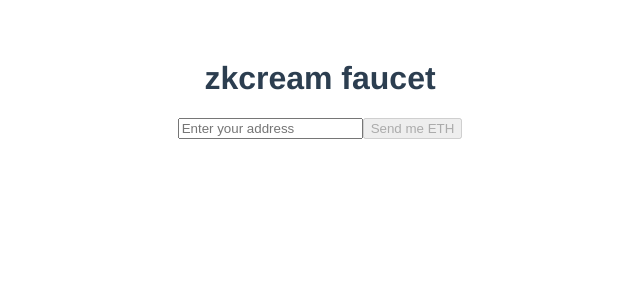
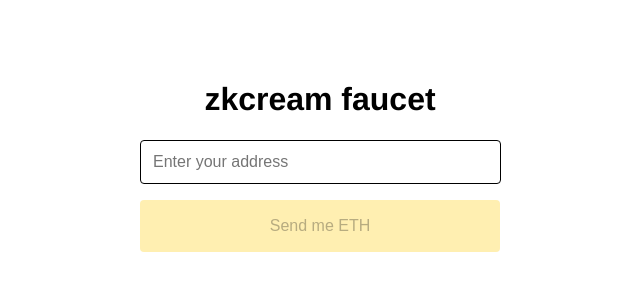
Before and after one commit to zkcream/zkcream-faucet, a Vue app: page / in a window 1280 px wide. Shown: the top 300 px of the page, without its empty margins (320-960 px from the left). Built offline with nearby package versions, Linux system fonts and the light colour scheme; no server answers.

Commit message:
Added css

```diff
--- a/package.json
+++ b/package.json
@@ -16,7 +16,8 @@
     "axios": "^0.21.4",
     "core-js": "^3.6.5",
     "ethers": "^5.4.7",
-    "vue": "^3.0.0"
+    "vue": "^3.0.0",
+    "vue-styled-components": "^1.6.0"
   },
   "devDependencies": {
     "@typescript-eslint/eslint-plugin": "^4.18.0",
--- a/src/App.vue
+++ b/src/App.vue
@@ -20,7 +20,9 @@ export default defineComponent({
   -webkit-font-smoothing: antialiased;
   -moz-osx-font-smoothing: grayscale;
   text-align: center;
-  color: #2c3e50;
+  color: black;
+  margin: 0 auto;
   margin-top: 60px;
+  width: 360px;
 }
 </style>
--- a/src/components/Form.vue
+++ b/src/components/Form.vue
@@ -1,8 +1,10 @@
 <template>
-  <div>
+  <div id="container">
     <h1>{{ title }}</h1>
     <input class="input" v-model="to" placeholder="Enter your address" />
-    <button :disabled="!isAddress()" @click="post">{{ buttonTxt }}</button>
+    <button class="btn" :disabled="!isAddress()" @click="post">
+      {{ buttonTxt }}
+    </button>
   </div>
 </template>
 
@@ -31,3 +33,40 @@ export default defineComponent({
   },
 })
 </script>
+
+<style>
+#container {
+  display: grid;
+}
+
+.input {
+  width: 93%;
+  font-size: 1rem;
+  padding: 12px;
+  border: 1px solid;
+  border-radius: 0.25rem;
+  line-height: 1rem;
+  margin-bottom: 1rem;
+}
+
+.btn {
+  font-size: 1rem;
+  font-weight: 500;
+  background-color: #fecc01;
+  padding: 16px;
+  text-align: center;
+  border-radius: 0.25rem;
+  border: 1px solid transparent;
+  text-decoration: none;
+  display: flex;
+  justify-content: center;
+  flex-wrap: nowrap;
+  align-items: center;
+  cursor: pointer;
+  position: relative;
+}
+
+.btn:disabled {
+  background-color: #ffefb1;
+}
+</style>
--- a/src/shims-vue.d.ts
+++ b/src/shims-vue.d.ts
@@ -4,3 +4,5 @@ declare module '*.vue' {
   const component: DefineComponent<{}, {}, any>
   export default component
 }
+
+declare module 'vue-styled-components'
```
Also changed, not shown: 2 other files (tests, documents, lock files or other folders).
